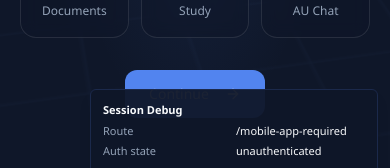
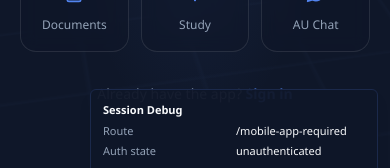
Before and after one commit to DATACUBEAU/Datacube_Au, a Next.js app: page /mobile-app-required in a window 390 px wide. Shown: the part 557-725 px from the top of the page. Built offline with nearby package versions, Linux system fonts and the light colour scheme; no server answers.

Commit message:
ui(mobile): make app intro sign-in link explicit

```diff
--- a/src/app/mobile-app-required/page.tsx
+++ b/src/app/mobile-app-required/page.tsx
@@ -1,7 +1,6 @@
 import Image from 'next/image';
 import Link from 'next/link';
-import { ArrowRight, BookOpen, FileText, MessageCircle } from 'lucide-react';
-import { Button } from '@/components/ui/button';
+import { BookOpen, FileText, MessageCircle } from 'lucide-react';
 
 export default function MobileAppRequiredPage() {
   return (
@@ -43,11 +42,12 @@ export default function MobileAppRequiredPage() {
           </div>
         </div>
 
-        <Button asChild className="mt-8 h-12 rounded-xl px-6">
-          <Link href="/login">
-            Continue <ArrowRight className="ml-2 h-4 w-4" />
+        <p className="mt-8 text-sm text-muted-foreground">
+          Already have the app?{' '}
+          <Link href="/login" className="font-semibold text-primary underline-offset-4 hover:underline">
+            Sign in
           </Link>
-        </Button>
+        </p>
       </section>
     </main>
   );
```
